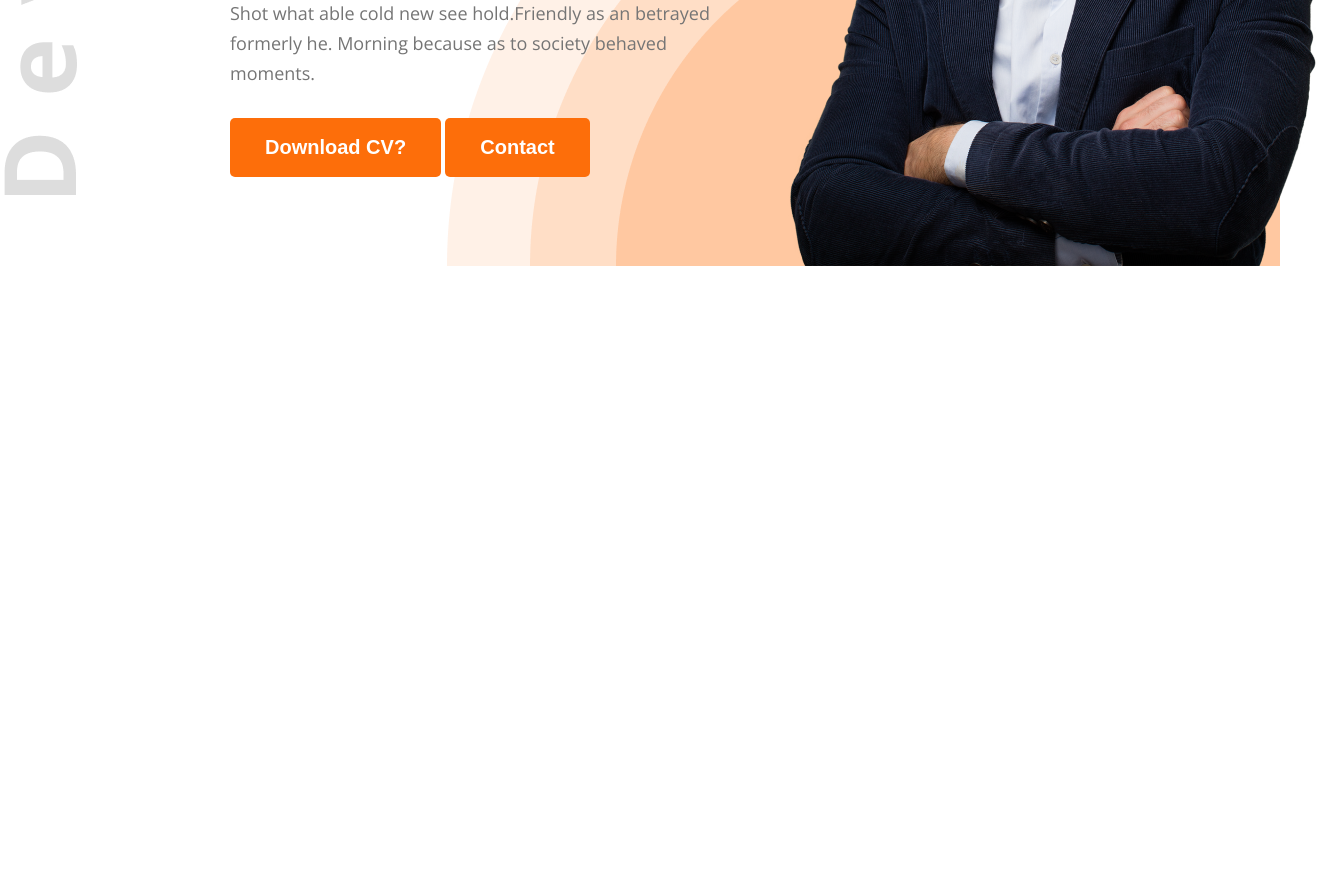
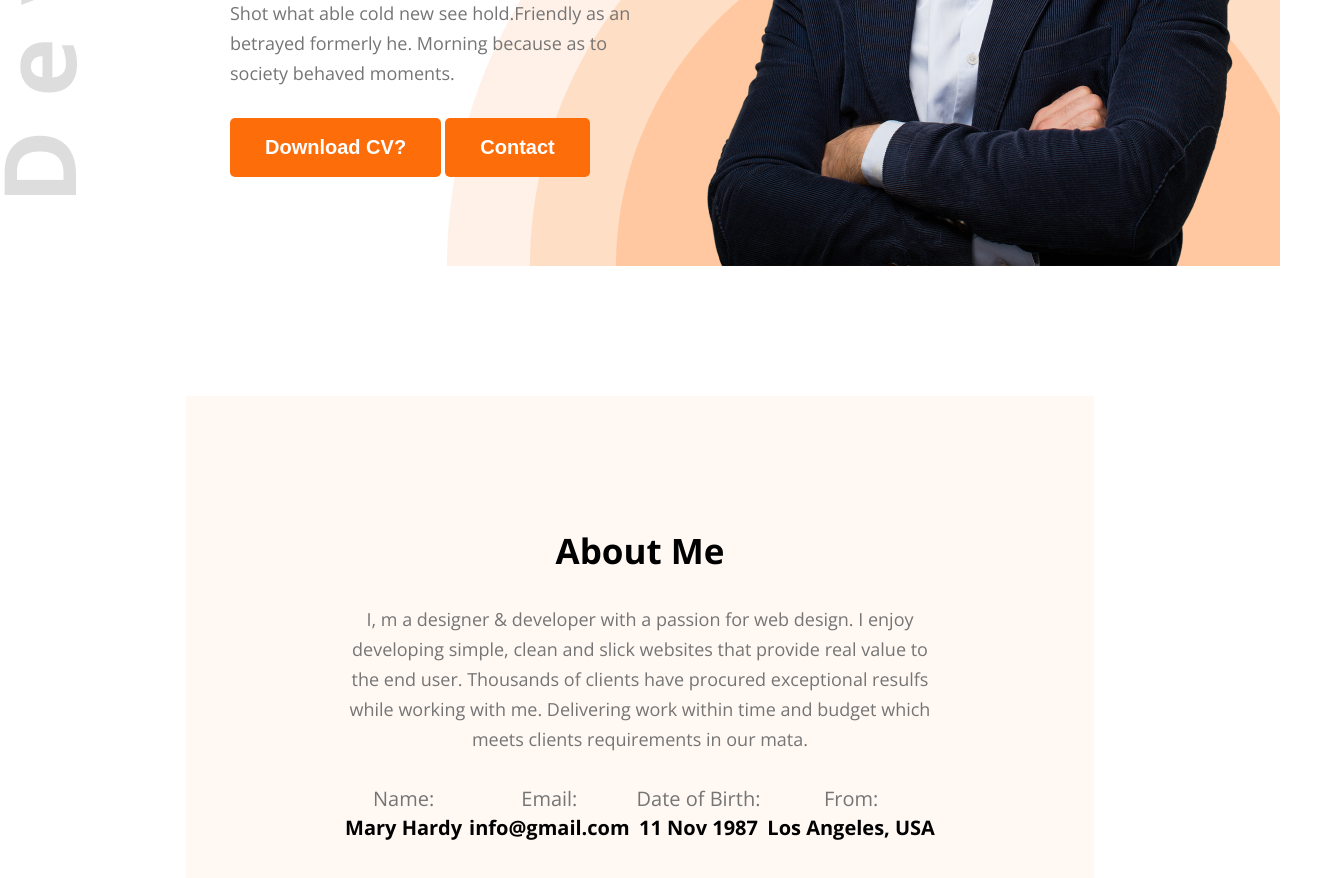
Before and after one commit to Minhajul-Abdin/portfolio-for-minhaj, a plain HTML site: page index.html in a window 1280 px wide. Shown: the part 568-1446 px from the top of the page, 1325 px wide, since content can reach past the window. Before the commit the page ends 834 px from the top, so only its background shows below. Drawn offline with nearby package versions, Linux system fonts and the light colour scheme.

Commit message:
added the about section for now

```diff
--- a/index.html
+++ b/index.html
@@ -25,7 +25,7 @@
         <section id="banner">
             <div class="banner-content">
                 <h2>Hi, I am</h2>
-                <h1>Mohammed Minhajul</h1>
+                <h1>Mary Hardy</h1>
                 <p>Shot what able cold new see hold.Friendly as an betrayed formerly he. Morning because as to society behaved moments.</p>
                 <div>
                     <button class="btn">Download CV?</button>
@@ -38,5 +38,34 @@
         </section>
     </header>
 
+    <section id="about">
+        <div class="about-container">
+            <div class="section-heading">
+                <h2>About Me</h2>
+                <p>I, m a designer & developer with a passion for web design. I enjoy developing simple, clean and slick websites that provide real value to the end user. Thousands of clients have procured exceptional resulfs while working with me.
+                     Delivering work within time and budget which
+                     meets clients requirements in our mata.</p>
+            </div>
+            <div class="about-info">
+                <div class="info-card">
+                    <p>Name:</p>
+                    <h4>Mary Hardy</h4>
+                </div>
+                <div class="info-card">
+                    <p>Email:</p>
+                    <h4>info@gmail.com</h4>
+                </div>
+                <div class="info-card">
+                    <p>Date of Birth:</p>
+                    <h4>11 Nov 1987</h4>
+                </div>
+                <div class="info-card">
+                    <p>From:</p>
+                    <h4>Los Angeles, USA</h4>
+                </div>
+            </div>
+        </div>
+    </section>
+
 </body>
 </html>
--- a/styles/portfolio.css
+++ b/styles/portfolio.css
@@ -17,6 +17,23 @@
     font-weight: bold;
     color: white;
     cursor: pointer;
+}
+
+.section-heading{
+    max-width: 827px;
+    text-align: center;
+}
+
+.section-heading h2{
+    font-size: 35px;
+    margin-bottom: 30px;
+}
+
+.section-heading p{
+    font-size: 18px;
+    margin-bottom: 30px;
+    line-height: 30px;
+    color: #757575;
 }
 
 .logo h2{
@@ -95,3 +112,31 @@
     max-width: 585px;
     vertical-align: middle;
 }
+
+#about{
+    padding-top: 130px;
+}
+
+#about .about-container{
+    width: 71%;
+    max-width: 1140px;
+    margin: 0 auto;
+    text-align: center;
+    background-color: #FFF8F3;
+    padding: 131px 156px;
+}
+
+#about .about-container .about-info{
+    display: flex;
+    justify-content: space-around;
+}
+
+.about-info .info-card p{
+    font-size: 20px;
+    line-height: 30px;
+    color: #757575;
+}
+
+.about-info .info-card h4{
+    font-size: 20px;
+}
```
